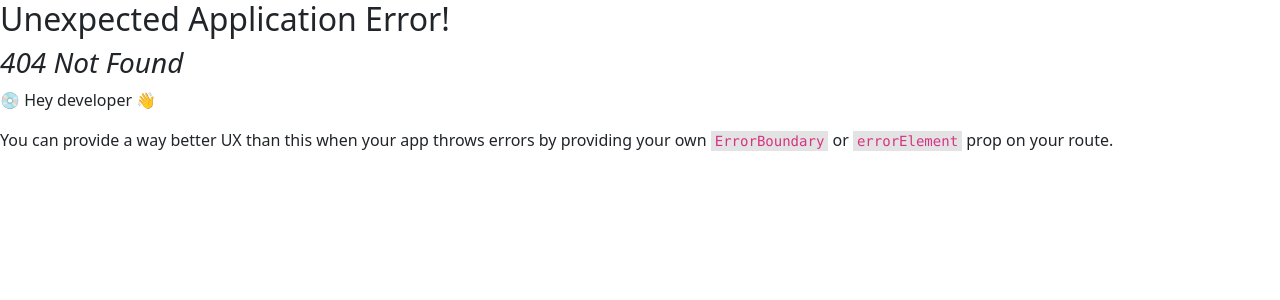
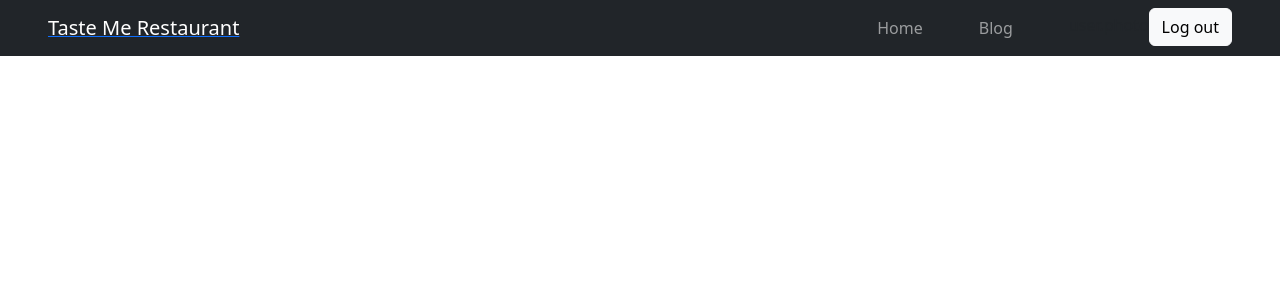
Before and after one commit to shahadat10033/taste-me-restaurant-clientSide, a React (Vite) app: page /login in a window 1280 px wide. Before the commit this address had no page. Shown: the top 300 px of the page. Built offline with nearby package versions, Linux system fonts and the light colour scheme.

Commit message:
navabar section are created but many task are incomplete

```diff
--- /dev/null
+++ b/src/Components/Footer.jsx
@@ -0,0 +1,7 @@
+import React from "react";
+
+const Footer = () => {
+  return <div></div>;
+};
+
+export default Footer;
--- /dev/null
+++ b/src/Components/MenuBar.jsx
@@ -0,0 +1,44 @@
+import React from "react";
+
+import Nav from "react-bootstrap/Nav";
+import Navbar from "react-bootstrap/Navbar";
+import { Link } from "react-router-dom";
+const MenuBar = () => {
+  const user = 123;
+  return (
+    <div className="fixed-top ">
+      <Navbar bg="dark" variant="dark" expand="lg" className="d-flex px-5 ">
+        <div className="flex-grow-1">
+          <Link to="/">
+            <Navbar.Brand>Taste Me Restaurant</Navbar.Brand>
+          </Link>
+        </div>
+        <div>
+          <Navbar.Toggle aria-controls="basic-navbar-nav" />
+          <Navbar.Collapse id="basic-navbar-nav">
+            <Nav>
+              <Nav.Link href="#home" className="ps-5  ">
+                Home
+              </Nav.Link>
+              <Nav.Link href="#link" className="ps-5  ">
+                Blog
+              </Nav.Link>
+              <span className="ps-5">
+                {user ? (
+                  <span>
+                    <span>user.photo</span>
+                    <button className="btn btn-light ">Log out</button>
+                  </span>
+                ) : (
+                  <button className="btn btn-light ">Log in</button>
+                )}
+              </span>
+            </Nav>
+          </Navbar.Collapse>
+        </div>
+      </Navbar>
+    </div>
+  );
+};
+
+export default MenuBar;
--- /dev/null
+++ b/src/Routes/Blog.jsx
@@ -0,0 +1,7 @@
+import React from "react";
+
+const Blog = () => {
+  return <div></div>;
+};
+
+export default Blog;
--- /dev/null
+++ b/src/Routes/Home.jsx
@@ -0,0 +1,7 @@
+import React from "react";
+
+const Home = () => {
+  return <div></div>;
+};
+
+export default Home;
--- /dev/null
+++ b/src/Routes/Login.jsx
@@ -0,0 +1,7 @@
+import React from "react";
+
+const Login = () => {
+  return <div></div>;
+};
+
+export default Login;
--- /dev/null
+++ b/src/Routes/Root.jsx
@@ -0,0 +1,16 @@
+import React from "react";
+import MenuBar from "../Components/MenuBar";
+import Footer from "../Components/Footer";
+import { Outlet } from "react-router-dom";
+
+const Root = () => {
+  return (
+    <div>
+      <MenuBar></MenuBar>
+      <Outlet></Outlet>
+      <Footer></Footer>
+    </div>
+  );
+};
+
+export default Root;
```
Also changed, not shown: src/main.jsx (+19 -1 lines), .eslintrc.cjs.
